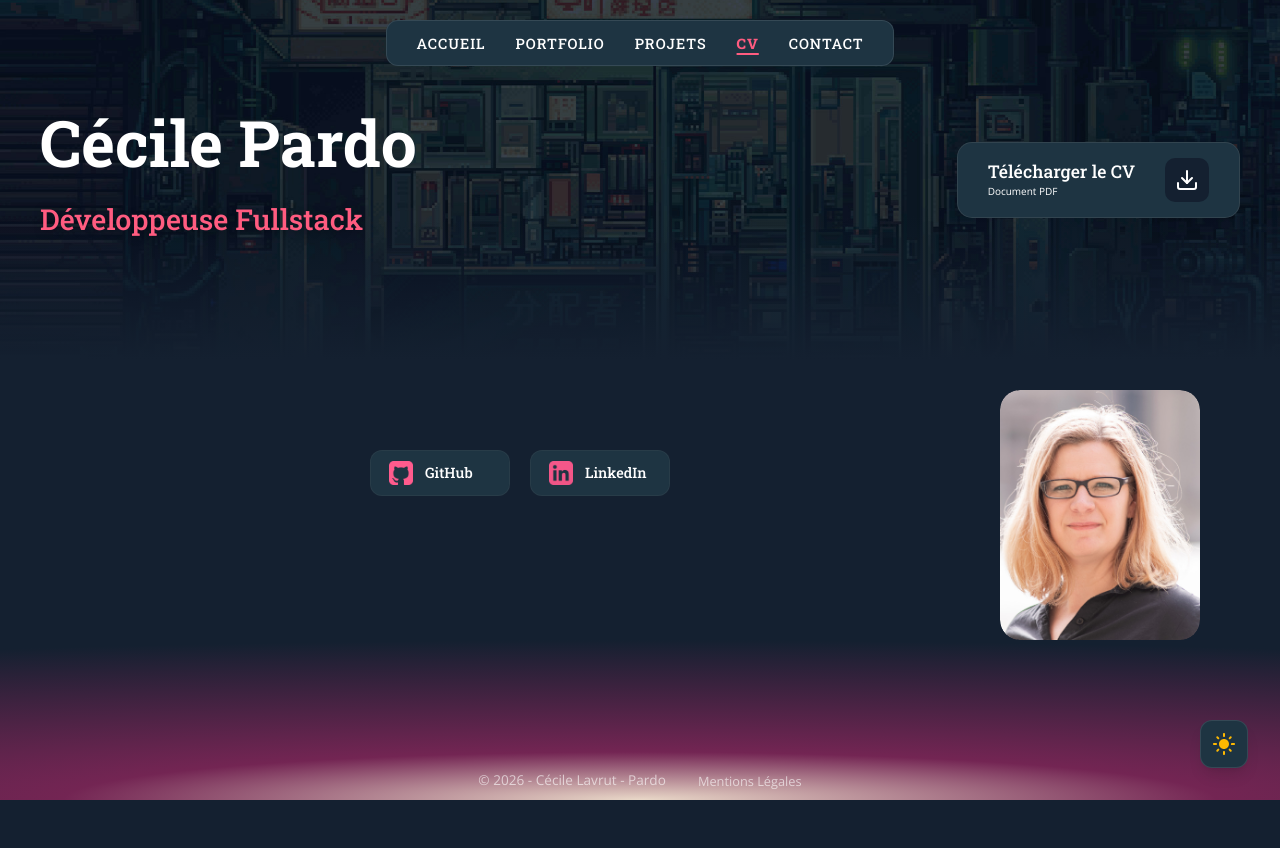
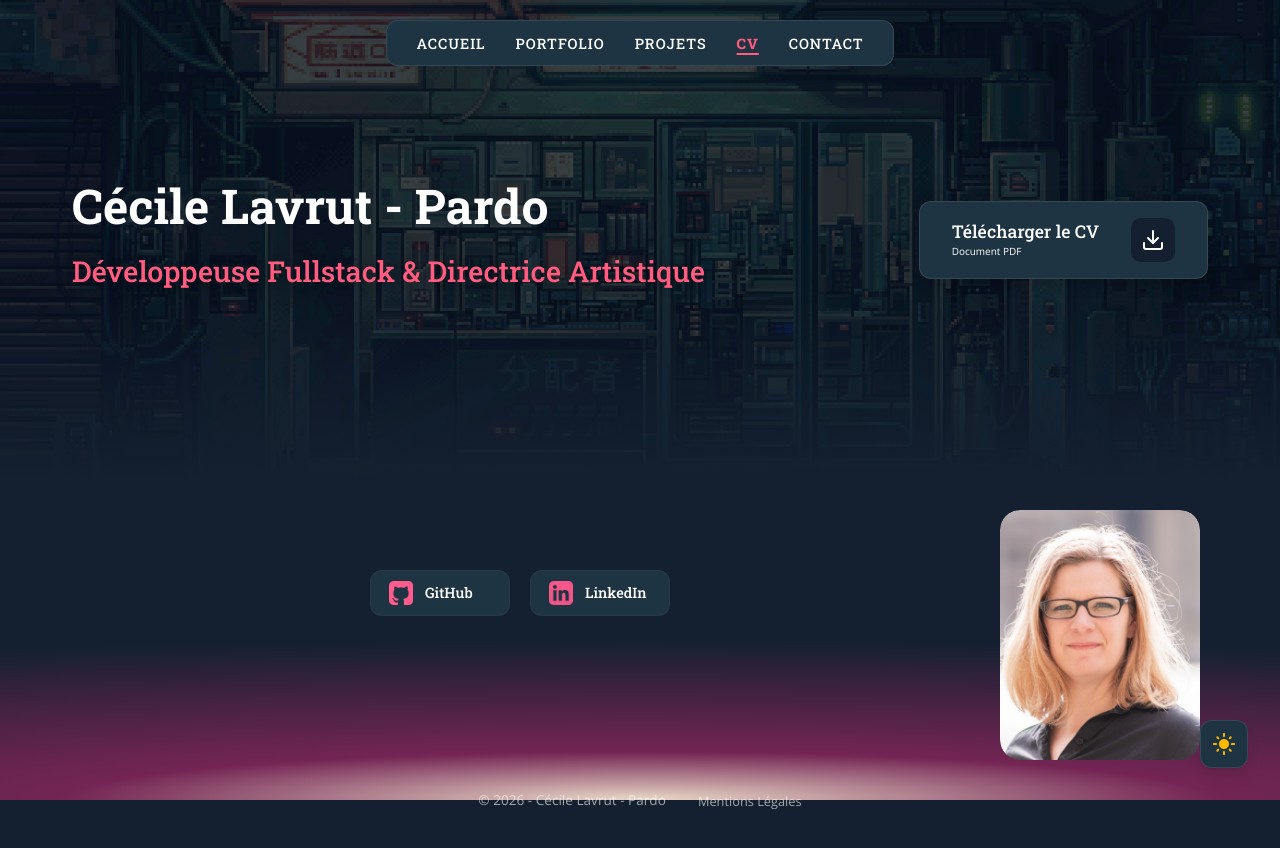
Before and after one commit to cecilepardo/project___portfolio2026, a React app: page /cv in a window 1280 px wide. Shown: the top 848 px of the page. Built offline with nearby package versions, Linux system fonts and the light colour scheme; the HTML template or start-up script is replaced by a standard one.

Commit message:
legal mentions

```diff
--- a/src/components/Hero.css
+++ b/src/components/Hero.css
@@ -1,13 +1,17 @@
+/* ==========================================================================
+   1. CONTENEUR PRINCIPAL (Structure & Background)
+   ========================================================================== */
 .hero-container {
   position: relative;
   width: 100%;
-	height: 60vh; /* Hauteur du bandeau */
+  height: 60vh;
+  min-height: 350px;
   display: flex;
   align-items: center;
+  top: 0;
   margin-top: 0 !important;
-	top: 0;
 
-	/* L'image gérée par le JS */
+  /* Gestion du background (Image via style inline dans le composant) */
   background-size: cover;
   background-position: center;
   background-repeat: no-repeat;
@@ -16,52 +20,68 @@
 .hero-overlay {
   width: 100%;
   height: 100%;
-	background: transparent; /* Plus de bandeau sombre */
   padding: 2rem;
   display: flex;
   align-items: center;
 }
 
+/* ==========================================================================
+   2. CONTENU TEXTUEL (Styles par défaut - MOBILE)
+   ========================================================================== */
 .hero-content {
   width: 100%;
   margin: 0 auto;
-	padding: 0 40px;
+  padding: 0 20px;
   color: #ffffff;
 }
 
 .hero-title {
-	font-family: var(--font-title); /* Utilise Roboto Slab */
-	font-size: clamp(2.5rem, 8vw, 4rem); /* Taille fluide selon l'écran */
+  /* MASQUÉ SUR MOBILE selon ta demande */
+  display: none;
+
+  font-family: var(--font-title);
+  font-size: clamp(2.5rem, 8vw, 4rem);
   font-weight: 700;
   margin-bottom: 0.5rem;
-	text-shadow:
-		1px 1px 2px rgba(115, 37, 83, 0.1),
-		0px 0px 15px rgba(115, 37, 83, 0.3);
+  text-shadow: 1px 1px 2px rgba(115, 37, 83, 0.1), 0px 0px 15px rgba(115, 37, 83, 0.3);
 }
 
 .hero-subtitle {
   font-family: var(--font-title);
-	font-size: 1.8rem;
-	color: var(--color-sun); /* Utilise ta variable de couleur */
-	margin-bottom: 1.5rem;
-	text-shadow:
-		1px 1px 2px rgba(115, 37, 83, 0.1),
-		0px 0px 15px rgba(115, 37, 83, 0.3);
+  font-size: 1.5rem; /* Un peu plus petit sur mobile */
+  color: var(--color-accent); /* Changé pour ton --color-accent rose */
+  margin-bottom: 1rem;
+  text-shadow: 1px 1px 2px rgba(115, 37, 83, 0.1), 0px 0px 15px rgba(115, 37, 83, 0.3);
 }
 
 .hero-description {
-	font-family: var(--font-body); /* Utilise Open Sans */
-	font-size: 1.1rem;
-	line-height: 1.6;
+  font-family: var(--font-body);
+  font-size: 1rem;
+  line-height: 1.5;
   max-width: 650px;
   text-shadow: 1px 1px 8px rgba(0, 0, 0, 0.5);
 }
 
-@media (max-width: 768px) {
-	.hero-container {
-		min-height: 350px;
+/* ==========================================================================
+   3. ADAPTATIONS DESKTOP (Écrans > 768px)
+   ========================================================================== */
+@media (min-width: 769px) {
+  .hero-content {
+    padding: 0 40px;
   }
+
   .hero-title {
-		font-size: 2.2rem;
+    /* RÉAPPARAÎT SUR DESKTOP */
+    display: block;
+  }
+
+  .hero-subtitle {
+    font-size: 1.8rem;
+    margin-bottom: 1.5rem;
+  }
+
+  .hero-description {
+    font-size: 1.1rem;
+    line-height: 1.6;
   }
 }
--- a/src/components/Hero.tsx
+++ b/src/components/Hero.tsx
@@ -1,31 +1,24 @@
 import "./Hero.css";
 
 interface HeroProps {
-  showText?: boolean; // Propriété optionnelle
+  showText?: boolean;
+  children?: React.ReactNode;
 }
 
-// On définit showText = true par défaut pour l'accueil
-const Hero: React.FC<HeroProps> = ({ showText = true }) => {
-  return (
-    <section
-      className="hero-container"
-      style={{
-        backgroundImage: `linear-gradient(to bottom, transparent 60%, var(--color-space) 100%), var(--hero-bg-image)`
-      }}
-    >
+const Hero: React.FC<HeroProps> = ({ showText = true, children }) => {
+ return (
+    <section className="hero-container" style={{ backgroundImage: `linear-gradient(to bottom, transparent 60%, var(--color-space) 100%), var(--hero-bg-image)` }}>
       <div className="hero-overlay">
-        {/* On n'affiche hero-content que si showText est vrai */}
-        {showText && (
-          <div className="hero-content">
-            <h1 className="hero-title">Cécile Lavrut - Pardo</h1>
-            <h2 className="hero-subtitle">Développeuse Fullstack</h2>
-            <p className="hero-description">
-              En recherche d’une alternance full-stack, je mets mon œil de
-              designer et ma rigueur de développeuse au service d’expériences
-              numériques centrées utilisateur.
-            </p>
-          </div>
-        )}
+        <div className="hero-content">
+          {showText && (
+            <>
+              <h1 className="hero-title">Cécile Lavrut - Pardo</h1>
+              <h2 className="hero-subtitle">Développeuse Fullstack & Directrice Artistique</h2>
+              <p className="hero-description">15 ans d'expertise en design visuel au service du développement web. Je crée des interfaces performantes, accessibles et intuitives.</p>
+            </>
+          )}
+          {children} {/* Ton bouton de téléchargement s'affichera ici */}
+        </div>
       </div>
     </section>
   );
--- a/src/pages/CV.css
+++ b/src/pages/CV.css
@@ -27,19 +27,17 @@
 }
 
 .cv-hero-title {
-	font-family: var(--font-title);
-	font-size: clamp(2.5rem, 8vw, 4rem);
-	font-weight: 700;
-	margin-bottom: 0.5rem;
-	color: var(--text-main);
-	/* text-shadow: 2px 2px 15px rgba(0, 0, 0, 0.6); */
+  display: none;
+  font-family: var(--font-title);
+  font-weight: 700;
+  color: #ffffff;
 }
 
 .cv-hero-subtitle {
 	font-family: var(--font-title);
-	font-size: 1.8rem;
+	font-size: 1.5rem;
 	color: var(--color-accent);
-	margin-bottom: 1.5rem;
+	margin-bottom: 1rem;
 	/* text-shadow:
 		2px px 15px rgb(46, 2, 37),
 		1px 1px 2cap rgb(30, 1, 37); */
@@ -109,14 +107,15 @@
 .cv-download-btn {
 	display: flex;
 	align-items: center;
-	gap: 30px;
-	padding: 15px 30px;
-	background-color: var(--color-sun);
-	border: 1px solid rgba(128, 128, 128, 0.2);
-	border-radius: 15px;
+	gap: 2rem;
+	padding: 1rem 2rem;
+	background-color: var(--color-nav);
+	border-radius: 12px;
 	text-decoration: none;
-	transition: all 0.3s ease;
+	transition: all 0.3s ease-in-out;
 	width: fit-content;
+	border: 1px solid rgba(255, 255, 255, 0.1);
+  box-shadow: 0 4px 15px rgba(0, 0, 0, 0.2);
 }
 
 /* Version spécifique quand le bouton est dans le Hero */
@@ -126,9 +125,8 @@
 }
 
 .cv-download-btn:hover {
-	transform: translateY(-1px);
-	/* border-color: var(--text-main); */
-	background-color: var(--color-horizon);
+	background-color: var(--color-accent);
+	box-shadow: 0 6px 20px rgba(115, 37, 83, 0.4);
 }
 
 .cv-download-text-container {
@@ -183,6 +181,19 @@
 		flex-direction: column-reverse;
 		align-items: center;
 	}
+}
+
+@media (min-width: 769px) {
+  .cv-hero-title {
+    /* Le titre réapparaît sur grand écran */
+    display: block;
+    font-size: 3rem;
+    margin-bottom: 0.5rem;
+  }
+
+  .cv-hero-subtitle {
+    font-size: 1.8rem;
+  }
 }
 
 /* ==========================================================================
--- a/src/pages/CV.tsx
+++ b/src/pages/CV.tsx
@@ -1,23 +1,18 @@
 import "./CV.css";
+import photoProfile from "../assets/pardo_fullstack_photo.jpg";
+import Hero from "../components/Hero";
 
 const CV = () => {
   return (
     <div className="min-h-screen">
-			<section
-				className="cv-hero-container"
-				style={{
-					backgroundImage: `linear-gradient(to bottom, transparent 60%, var(--color-space) 100%), var(--hero-bg-image)`,
-				}}
-			>
-				<div className="cv-hero-content">
+
+      <Hero showText={false}>
         <div className="cv-hero-flex-wrapper">
-						{/* Côté gauche : Titres */}
           <div className="cv-hero-text">
-							<h1 className="cv-hero-title">Cécile  Pardo</h1>
-							<h2 className="cv-hero-subtitle">Développeuse Fullstack</h2>
+            <h1 className="cv-hero-title">Cécile Lavrut - Pardo</h1>
+            <h2 className="cv-hero-subtitle">Développeuse Fullstack & Directrice Artistique</h2>
           </div>
 
-						{/* Côté droit : Bouton */}
           <a
             href="/CV_fullstack_pardo_2026.pdf"
             download="CV_fullstack_pardo_2026.pdf"
@@ -48,15 +43,12 @@ const CV = () => {
             </div>
           </a>
         </div>
-				</div>
-			</section>
+      </Hero>
 
       <main className="cv-body-content">
         <div className="cv-main-grid">
-					{/* Cette section est vide pour l'instant, prête pour tes liens demain */}
           <div className="cv-info-section">
             <div className="cv-social-links">
-							{/* GitHub */}
               <a
                 href="https://github.com/cecilepardo"
                 target="_blank"
@@ -67,7 +59,6 @@ const CV = () => {
                 <span className="cv-social-label">GitHub</span>
               </a>
 
-							{/* LinkedIn */}
               <a
                 href="https://www.linkedin.com/in/c%C3%A9cile-lavrut-pardo-77b239b3/"
                 target="_blank"
@@ -83,8 +74,8 @@ const CV = () => {
           <div className="cv-photo-section">
             <div className="cv-photo-wrapper">
               <img
-								src="src/assets/pardo_fullstack_photo.jpg"
-								alt=""
+                src={photoProfile}
+                alt="Cécile Lavrut - Pardo"
                 className="cv-photo"
               />
             </div>
```
Lines whose indentation alone changed are shown as unchanged.
